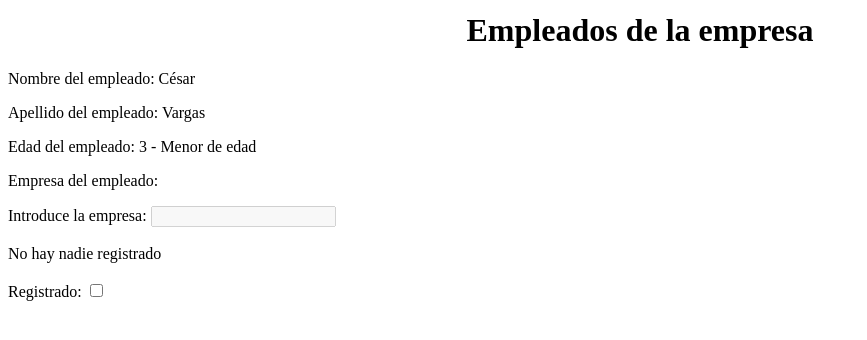
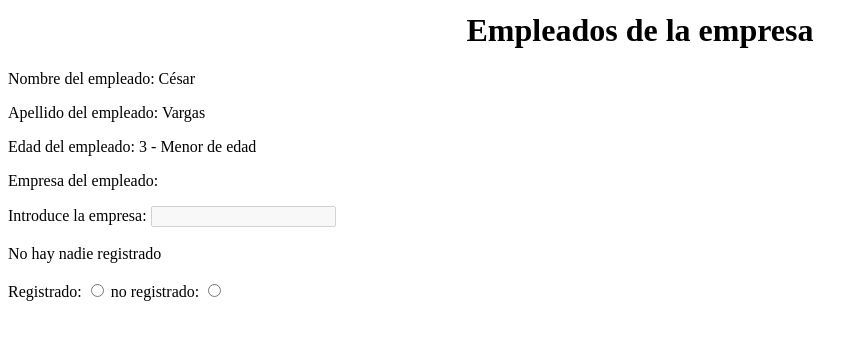
Before and after one commit to cesar-vaesco/Mi-Primer_App, an Angular app: page / in a window 1280 px wide. Shown: the part 172-512 px from the top of the page, without its empty margins (0-867 px from the left). Built offline with nearby package versions, Linux system fonts and the light colour scheme.

Commit message:
App: event binding - cambiar el estado de una propiedad usando condicional

```diff
--- a/src/app/empleado/empleado.component.html
+++ b/src/app/empleado/empleado.component.html
@@ -10,8 +10,10 @@
         {{textoDeRegistro}}
         <br>
         <br>
-        Registrado: <input type="checkbox" id="registro" [checked]="usuarioRegistrado" (click)="setUsuarioRegistrado()" />
+        Registrado: <input type="radio" value="si" name="nRegistro" id="registro" [checked]="usuarioRegistrado"
+            (click)="setUsuarioRegistrado($event)" />
 
+        no registrado: <input type="radio" value="no" name="nRegistro" (click)="setUsuarioRegistrado($event)">
         <!--Ver inout como objeto  - Propiedades de un input -->
         <!-- disabled -->
 
--- a/src/app/empleado/empleado.component.ts
+++ b/src/app/empleado/empleado.component.ts
@@ -17,15 +17,20 @@
   usuarioRegistrado = false;
   textoDeRegistro = 'No hay nadie registrado';
 
+
   getRegistroUsuario() {
     this.usuarioRegistrado = false;
   }
 
-  setUsuarioRegistrado() {
+  setUsuarioRegistrado(event: Event) {
     //alert('Usuario se ha registrado....');
-   this.textoDeRegistro= 'El usuario se acaba de registrar';
-   alert(this.textoDeRegistro);
-
+    //this.textoDeRegistro= 'El usuario se acaba de registrar';
+   // alert(event.target);
+    if ((<HTMLInputElement>event.target).value == 'si') {
+      this.textoDeRegistro = 'El usuario se acaba de registrar';
+    } else {
+      this.textoDeRegistro = 'No hay nadie registrado';
+    }
   }
   constructor() {}
 
```
Also changed, not shown: 1 other file (tests, documents, lock files or other folders).
